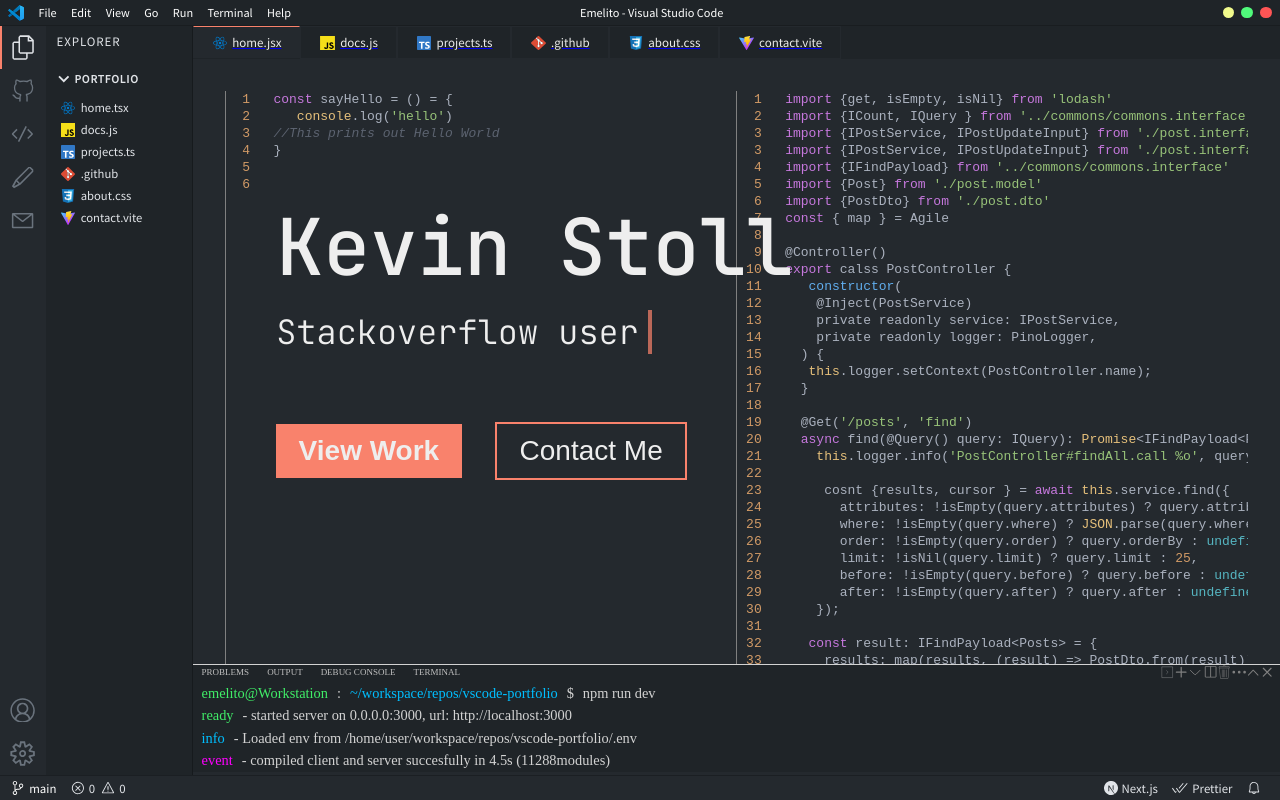
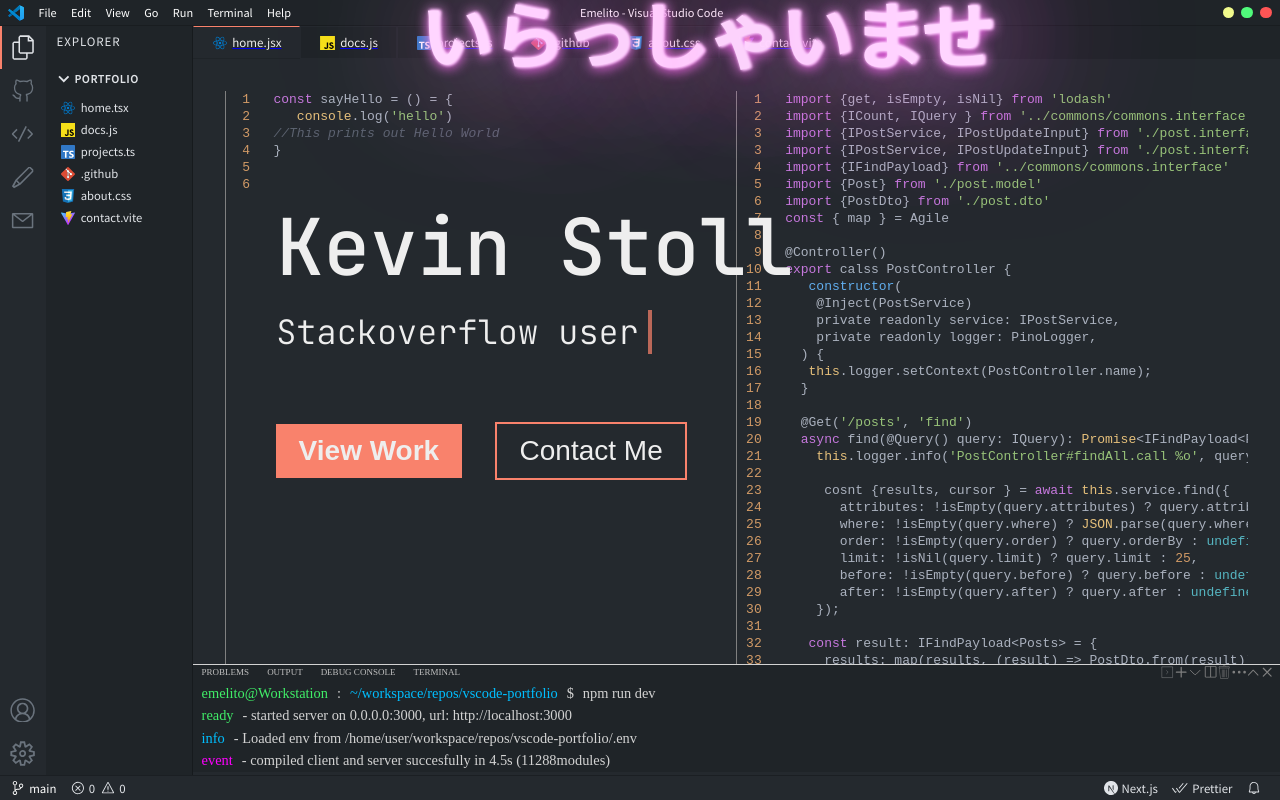
Before and after one commit to Emelit0/vscode-portfolio, a Next.js app: page / in a window 1280 px wide. Built offline with nearby package versions, Linux system fonts and the light colour scheme.

Commit message:
remove image

```diff
--- a/components/Layout.tsx
+++ b/components/Layout.tsx
@@ -5,11 +5,13 @@
 import Footer from "./Footer";
 import TabBar from "./TabBar";
 import Terminal from "./Terminal";
+import NeonSign from "./NeonSign";
 
 export default function Layout({ children }: { children: React.ReactNode }) {
   return (
     <>
       <Titlebar />
+      <NeonSign />
       <div className={styles.main}>
         <Sidebar />
         <Explorer />
```
